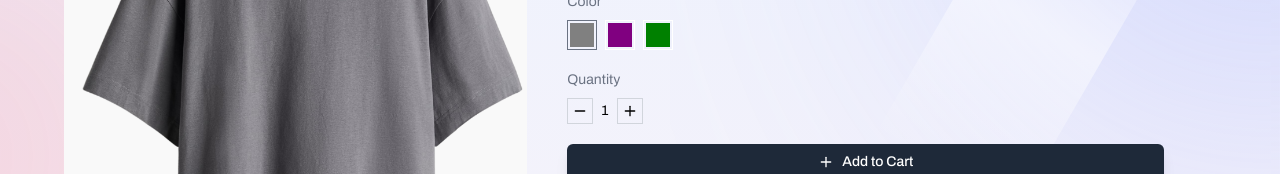
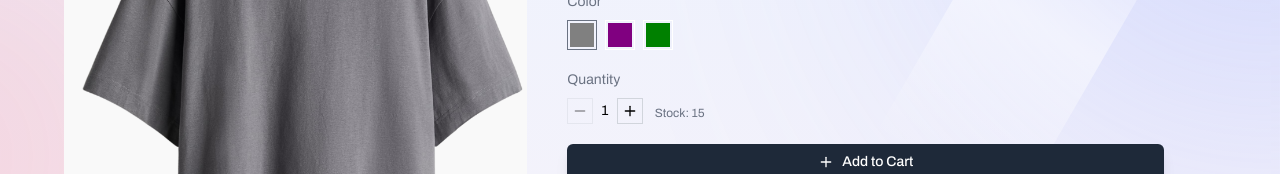
Before and after one commit to andryariadi/luxora, a Next.js app: page /products/1 in a window 1280 px wide. Shown: the part 346-520 px from the top of the page. Built offline with nearby package versions, Linux system fonts and the light colour scheme.

Commit message:
refactor(cartStore): update function addToCart

```diff
--- a/src/app/layout.tsx
+++ b/src/app/layout.tsx
@@ -2,6 +2,7 @@
 import type { Metadata } from "next";
 import { Archivo, Roboto, Sora, Urbanist } from "next/font/google";
 import "./globals.css";
+import { ToastContainer } from "react-toastify";
 
 const archivo = Archivo({
   subsets: ["latin"],
@@ -45,7 +46,10 @@ export default function RootLayout({
 }>) {
   return (
     <html lang="en">
-      <body className={`${archivo.variable} ${roboto.variable} ${sora.variable} ${urbanist.variable} font-archivo antialiased`}>{children}</body>
+      <body className={`${archivo.variable} ${roboto.variable} ${sora.variable} ${urbanist.variable} font-archivo antialiased`}>
+        {children}
+        <ToastContainer autoClose={1500} theme="colored" />
+      </body>
     </html>
   );
 }
--- a/src/components/ProductInteraction.tsx
+++ b/src/components/ProductInteraction.tsx
@@ -5,7 +5,6 @@ import { ProductType } from "@/libs/types";
 import { Minus, Plus, ShoppingCart } from "lucide-react";
 import { usePathname, useRouter, useSearchParams } from "next/navigation";
 import { useState } from "react";
-import { toast } from "react-toastify";
 
 const ProductInteraction = ({ product, selectedSize, selectedColor }: { product: ProductType; selectedSize: string; selectedColor: string }) => {
   const router = useRouter();
@@ -14,6 +13,10 @@ const ProductInteraction = ({ product, selectedSize, selectedColor }: { product:
   const [quantity, setQuantity] = useState(1);
 
   const { addToCart, cart } = useCartStore();
+
+  const selectedVariantProduct = product.variants?.find((v) => v.size === selectedSize && v.color === selectedColor);
+
+  const selectedCartProduct = cart.find((item) => item.variantId === `${product.id}-${selectedSize}-${selectedColor}`);
 
   const handleTypeChange = (type: string, value: string) => {
     const params = new URLSearchParams(searchParams.toString());
@@ -40,11 +43,7 @@ const ProductInteraction = ({ product, selectedSize, selectedColor }: { product:
       quantity,
       selectedColor,
       selectedSize,
-      // variantPrice: product.variants?.find((v) => v.size === selectedSize && v.color === selectedColor)?.price || 0,
-      // maxStock: product.variants?.find((v) => v.size === selectedSize && v.color === selectedColor)?.stock || 0,
     });
-
-    toast.success("Product added to cart");
   };
 
   console.log({ product, cart }, "<---postInteraction");
@@ -77,19 +76,31 @@ const ProductInteraction = ({ product, selectedSize, selectedColor }: { product:
         </div>
       </div>
 
+      {/* Quantity & Stock */}
+      <div className="flex items-center gap-3">
         {/* Quantity */}
         <div className="flex flex-col gap-2 text-sm">
           <span className="text-gray-500">Quantity</span>
           <div className="flex items-center gap-2">
-          <button disabled={quantity === 1} className="border-1 border-gray-300 p-1" onClick={() => handleQuantityChange("decrement")}>
+            <button disabled={quantity === 1} className={`border-1 border-gray-300 p-1 ${quantity === 1 && "opacity-40 cursor-not-allowed"}`} onClick={() => handleQuantityChange("decrement")}>
               <Minus className="w-4 h-4" />
             </button>
 
             <span>{quantity}</span>
 
-          <button className="border-1 border-gray-300 p-1" onClick={() => handleQuantityChange("increment")}>
+            <button
+              disabled={selectedVariantProduct && quantity >= selectedVariantProduct?.stock}
+              className={`border-1 border-gray-300 p-1 ${selectedVariantProduct && quantity >= selectedVariantProduct?.stock && "opacity-40 cursor-not-allowed"}`}
+              onClick={() => handleQuantityChange("increment")}
+            >
               <Plus className="w-4 h-4" />
             </button>
+          </div>
+        </div>
+
+        {/* Stock */}
+        <div className="self-end">
+          <span className="text-xs text-gray-500">Stock: {selectedCartProduct?.remainingStock || selectedCartProduct?.remainingStock === 0 ? selectedCartProduct?.remainingStock : selectedVariantProduct?.stock}</span>
         </div>
       </div>
 
--- a/src/libs/stores/cartStore.ts
+++ b/src/libs/stores/cartStore.ts
@@ -11,46 +11,60 @@ const useCartStore = create<CartStoreStateType & CartStoreActionsType>((set) =>
     const quantity = product.quantity || 1;
 
     return set((state) => {
-      // 1. Cari variant yang sesuai di data produk
+      // 1. Cari variant yang sesuai di data produk:
       const selectedVariant = product.variants?.find((v) => v.size === product.selectedSize && v.color === product.selectedColor);
 
       console.log({ selectedVariant }, "<---addToCart2");
 
-      // 2. Validasi stok
-      if (!selectedVariant || quantity > selectedVariant.stock) {
-        console.log(`Maksimal pembelian: ${selectedVariant?.stock} item1`);
+      // 2. Validasi stok:
+      if (selectedVariant?.stock === 0) {
+        toast.error("Product out of stock");
         return { cart: state.cart };
       }
 
-      // 3. Cek apakah item sudah ada di cart
+      if (!selectedVariant || quantity > selectedVariant.stock) {
+        toast.error(`Maximum product purchase is ${selectedVariant?.stock}`);
+        return { cart: state.cart };
+      }
+
+      // 3. Cek apakah item sudah ada di cart:
       const variantId = `${product.id}-${product.selectedSize}-${product.selectedColor}`;
 
       const existingItemIndex = state.cart.findIndex((item) => item.variantId === variantId);
 
-      // 4. Jika sudah ada, update quantity
+      // Jika sudah ada, update quantity dan remainingStock:
       if (existingItemIndex !== -1) {
         const newCart = [...state.cart];
 
         const newQuantity = newCart[existingItemIndex].quantity + quantity;
 
-        console.log(newCart[existingItemIndex], "<---addToCart3");
-        console.log(newCart[existingItemIndex].remainingStock, "<---addToCart4");
+        const remainingStock = newCart[existingItemIndex].remainingStock ?? 0;
 
-        // Validasi stok lagi
-        if (quantity > newCart[existingItemIndex].remainingStock) {
-          console.log(`Maksimal pembelian: ${selectedVariant.stock} item2`);
+        // Validasi stok lagi:
+        if (quantity > remainingStock) {
+          if (remainingStock === 0) {
+            toast.error("Product out of stock2");
+            return { cart: state.cart };
+          }
+          toast.error(`Maximum product purchase is ${remainingStock} item`);
+
           return { cart: state.cart };
         }
 
         newCart[existingItemIndex] = {
           ...newCart[existingItemIndex],
           quantity: newQuantity,
-          remainingStock: newCart[existingItemIndex].remainingStock - quantity,
+          remainingStock: remainingStock - quantity,
         };
+
+        toast.success(`Product added to cart`);
+
         return { cart: newCart };
       }
 
-      // 5. Jika item baru
+      toast.success(`Product ${product.name} added to cart`);
+
+      // 4. Jika item baru:
       return {
         cart: [
           ...state.cart,
```
Also changed, not shown: 1 other file (tests, documents, lock files or other folders). Lines whose indentation alone changed are shown as unchanged.
